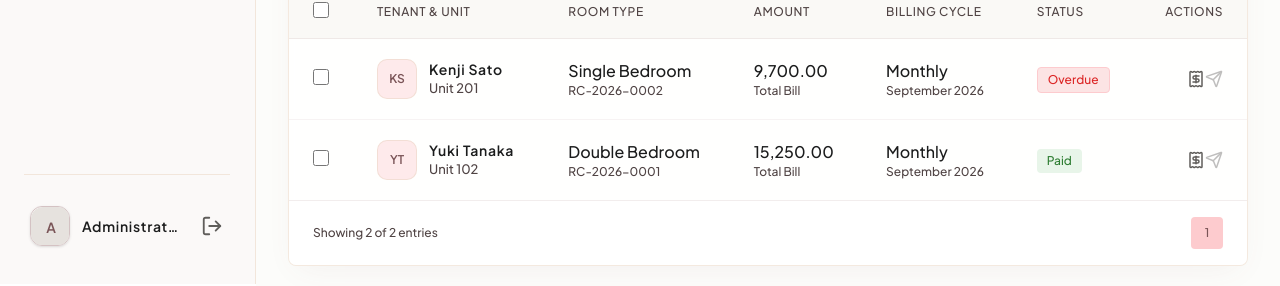
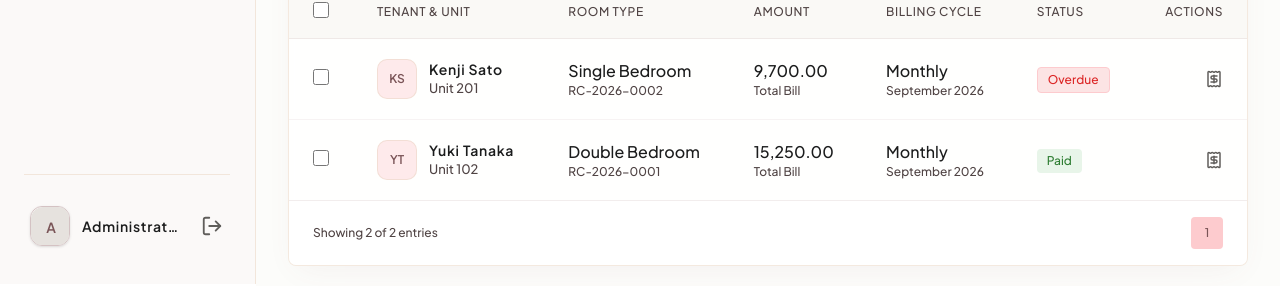
Before and after one commit to MUDST-2026-SakuraSoul-DevOps/MUDST-2026-SakuraSoul, a React (Vite) app in the folder frontend/: page /payments in a window 1280 px wide. Shown: the part 516-802 px from the top of the page. Built offline with nearby package versions, Linux system fonts and the light colour scheme.

Commit message:
refactor(payments): remove individual send button from actions column (SSK-130)

```diff
--- a/frontend/src/pages/PaymentsPage.tsx
+++ b/frontend/src/pages/PaymentsPage.tsx
@@ -461,19 +461,6 @@ export default function PaymentsPage() {
                       >
                         <ReceiptIcon size={18} />
                       </button>
-                      {/*
-                        SSK-16 ปิดไว้ก่อน เดิมกดแล้วเงียบ ๆ เหมือนส่งแล้ว ยังไม่มี endpoint ส่งอีเมล
-                        และวิชาห้ามใช้บริการภายนอก เก็บปุ่มไว้ตามดีไซน์พร้อมบอกเหตุผลตอนชี้
-                      */}
-                      <button
-                        type="button"
-                        disabled
-                        aria-label={`Send invoice for ${p.receipt.tenantName}`}
-                        title="Sending receipts by email is not available yet"
-                        className="cursor-not-allowed opacity-40"
-                      >
-                        <Send size={18} />
-                      </button>
                     </div>
                   ),
                 },
```
Also changed, not shown: 1 other file (tests, documents, lock files or other folders).
